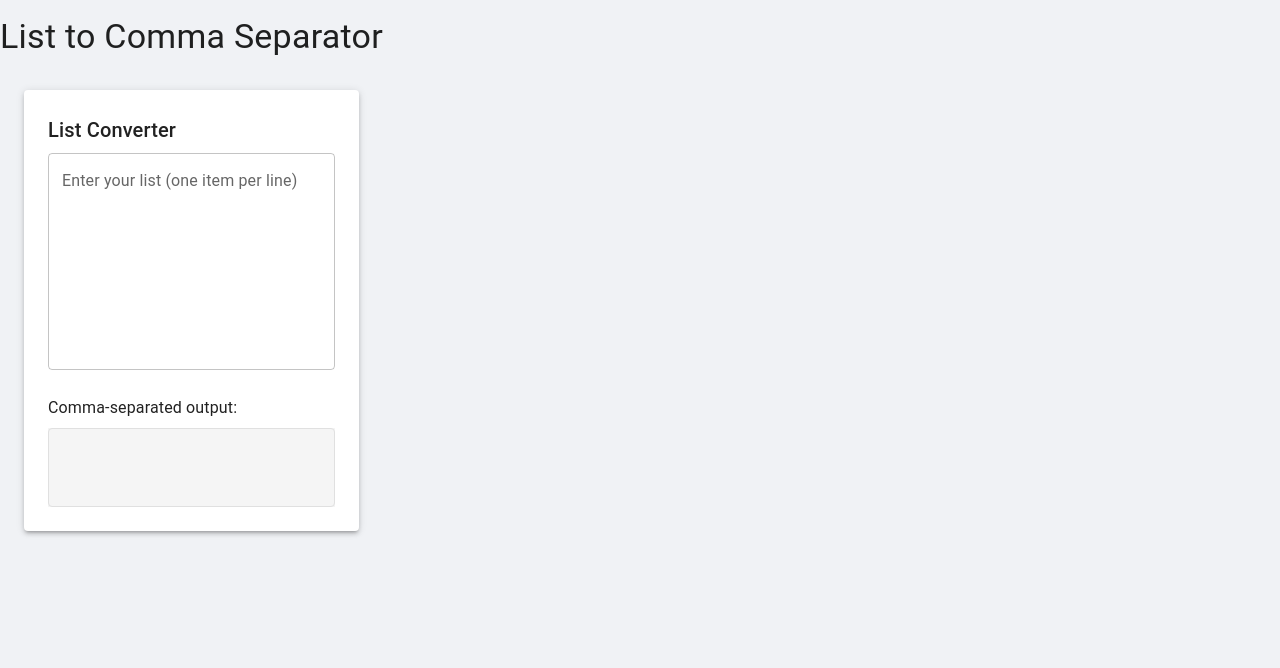
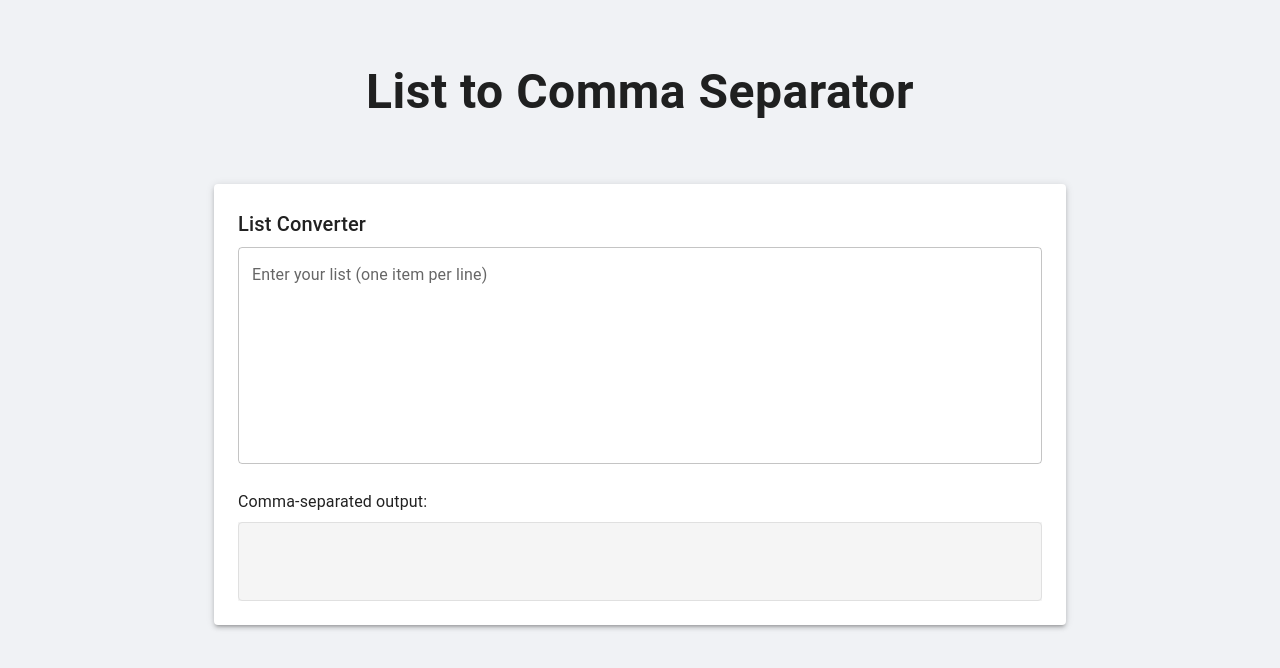
Before and after one commit to nprasad2077/sql_paste, a React (Vite) app: page / in a window 1280 px wide. Shown: the top 668 px of the page. Built offline with nearby package versions, Linux system fonts and the light colour scheme.

Commit message:
better styling

```diff
--- a/package.json
+++ b/package.json
@@ -21,11 +21,14 @@
     "@types/react": "^18.3.12",
     "@types/react-dom": "^18.3.1",
     "@vitejs/plugin-react": "^4.3.4",
+    "autoprefixer": "^10.4.20",
     "eslint": "^9.15.0",
     "eslint-plugin-react": "^7.37.2",
     "eslint-plugin-react-hooks": "^5.0.0",
     "eslint-plugin-react-refresh": "^0.4.14",
     "globals": "^15.12.0",
+    "postcss": "^8.4.49",
+    "tailwindcss": "^3.4.17",
     "vite": "^6.0.1"
   }
 }
--- a/src/App.jsx
+++ b/src/App.jsx
@@ -1,11 +1,12 @@
-// src/App.jsx
-import ListConverter from './components/ListConverter';
 import { ThemeProvider, createTheme } from '@mui/material/styles';
 import CssBaseline from '@mui/material/CssBaseline';
 import Typography from '@mui/material/Typography';
-import Box from '@mui/material/Box';
+import Container from '@mui/material/Container';
+import ListConverter from './components/ListConverter';
+import React from 'react';
+import "./styles/main.css";
 
-// Create a theme instance (you can customize this)
+// Create MUI theme
 const theme = createTheme({
   palette: {
     primary: {
@@ -15,24 +16,68 @@ const theme = createTheme({
       default: '#f0f2f5',
     },
   },
+  components: {
+    MuiCssBaseline: {
+      styleOverrides: {
+        body: {
+          width: '100vw',
+          margin: 0,
+          padding: 0,
+          minHeight: '100vh',
+        },
+        '#root': {
+          width: '100%',
+          minHeight: '100vh',
+        },
+      },
+    },
+  },
 });
 
 function App() {
   return (
     <ThemeProvider theme={theme}>
       <CssBaseline />
-      <Box sx={{ minHeight: '100vh', py: 2 }}>
-        <Typography
-          variant="h4"
-          component="h1"
-          align="center"
-          gutterBottom
-          sx={{ mb: 4 }}
+      <Container
+        maxWidth={false}
+        sx={{
+          minHeight: '100vh',
+          display: 'flex',
+          flexDirection: 'column',
+          alignItems: 'center',
+          justifyContent: 'flex-start',
+          bgcolor: 'background.default',
+          px: 2,
+        }}
+      >
+        <Container
+          maxWidth="lg"
+          sx={{
+            display: 'flex',
+            flexDirection: 'column',
+            alignItems: 'center',
+            width: '100%',
+            pt: 8,
+            pb: 4,
+          }}
         >
-          List to Comma Separator
-        </Typography>
-        <ListConverter />
-      </Box>
+          <Typography
+            variant="h3"
+            component="h1"
+            sx={{
+              mb: 4,
+              textAlign: 'center',
+              width: '100%',
+              fontWeight: 700,
+              letterSpacing: 0.5,
+              color: 'text.primary',
+            }}
+          >
+            List to Comma Separator
+          </Typography>
+          <ListConverter />
+        </Container>
+      </Container>
     </ThemeProvider>
   );
 }
--- /dev/null
+++ b/src/styles/main.css
@@ -0,0 +1,3 @@
+@tailwind base;
+@tailwind components;
+@tailwind utilities;
--- /dev/null
+++ b/tailwind.config.js
@@ -0,0 +1,11 @@
+/** @type {import('tailwindcss').Config} */
+export default {
+  content: [
+    "./index.html",
+    "./src/**/*.{js,jsx,ts,tsx}"
+  ],
+  theme: {
+    extend: {},
+  },
+  plugins: [],
+}
```
Also changed, not shown: src/components/ListConverter.jsx (line endings or trailing spaces), 1 other file (tests, documents, lock files or other folders).
